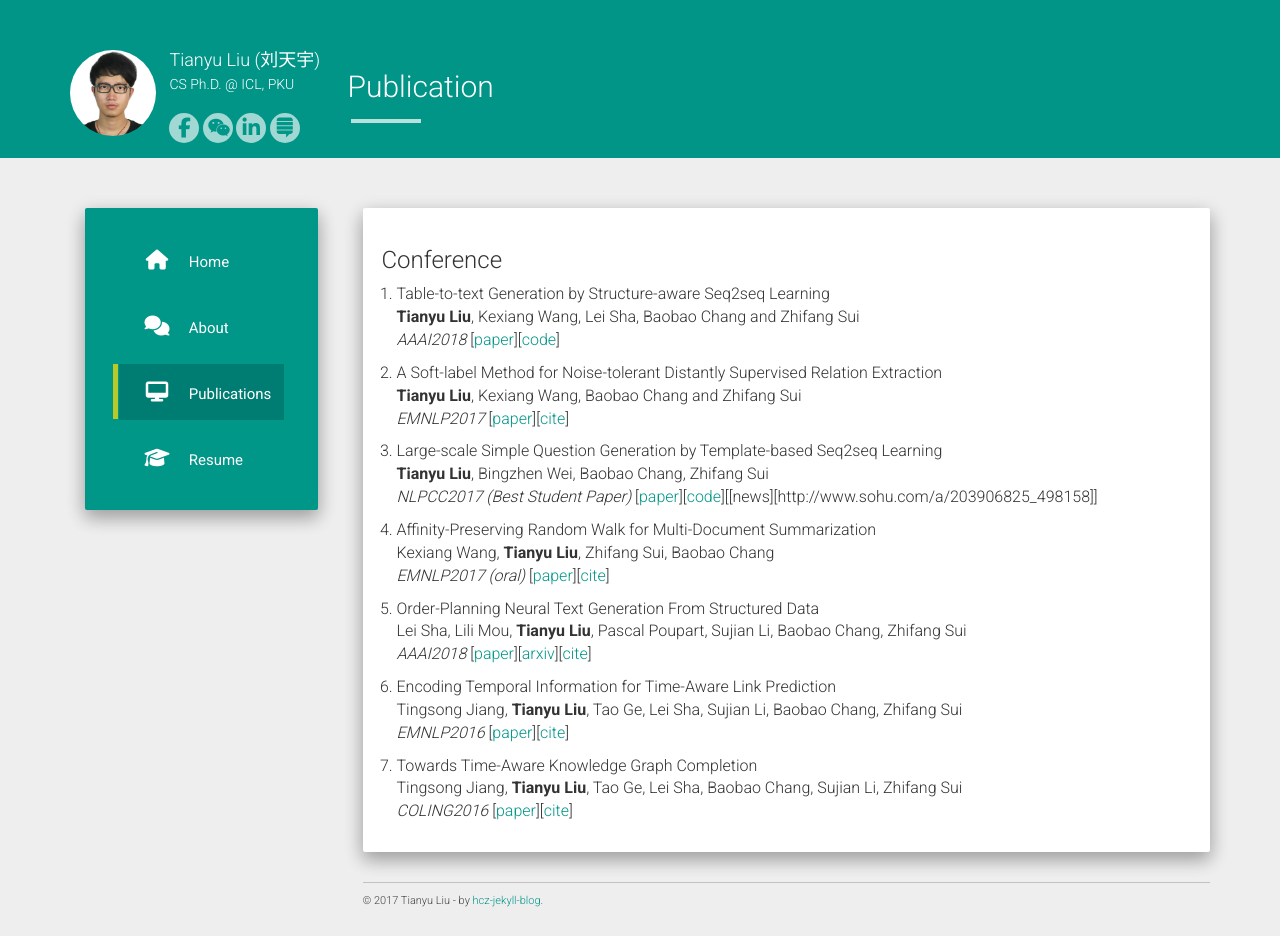
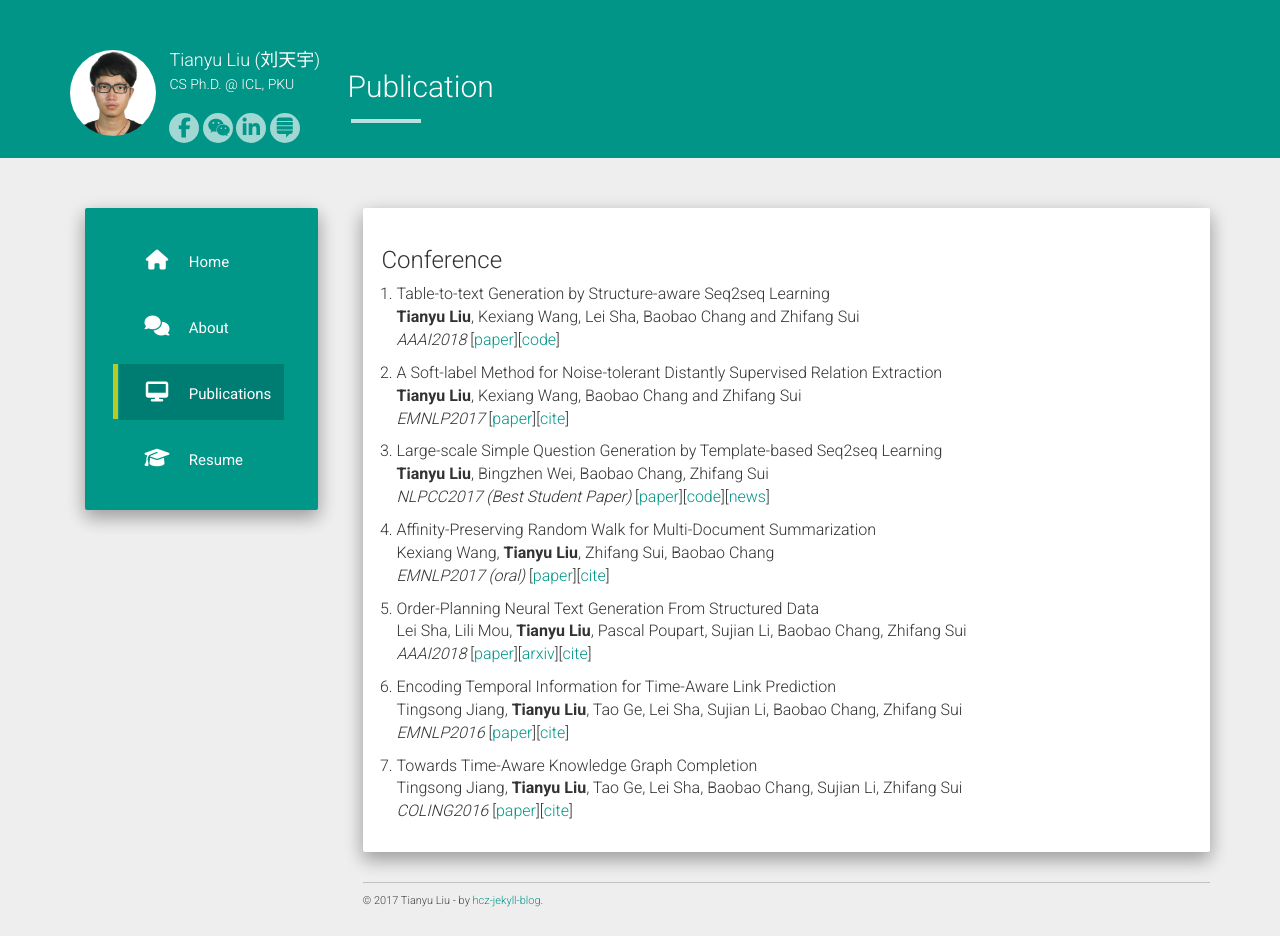
Before and after one commit to tyliupku/tyliupku.github.io, a Jekyll site: the page built from publications.md, in a window 1280 px wide. Built offline with Jekyll 4.4.1, drawn with Linux system fonts in a browser that asks for light colours; nearby versions of some CDN libraries.

Commit message:
Add files via upload

```diff
--- a/publications.md
+++ b/publications.md
@@ -16,7 +16,7 @@ permalink: /publications/
 
 3. Large-scale Simple Question Generation by Template-based Seq2seq Learning
 <br>**Tianyu Liu**, Bingzhen Wei, Baobao Chang, Zhifang Sui
-<br>*NLPCC2017 (Best Student Paper)* [[paper](/papers/nlpcc_2017.pdf)][[code](https://github.com/tyliupku/ChineseQG)][[news][http://www.sohu.com/a/203906825_498158]]
+<br>*NLPCC2017 (Best Student Paper)* [[paper](/papers/nlpcc_2017.pdf)][[code](https://github.com/tyliupku/ChineseQG)][[news](http://www.sohu.com/a/203906825_498158)]
 
 4. Affinity-Preserving Random Walk for Multi-Document Summarization
 <br>Kexiang Wang, **Tianyu Liu**, Zhifang Sui, Baobao Chang
```
